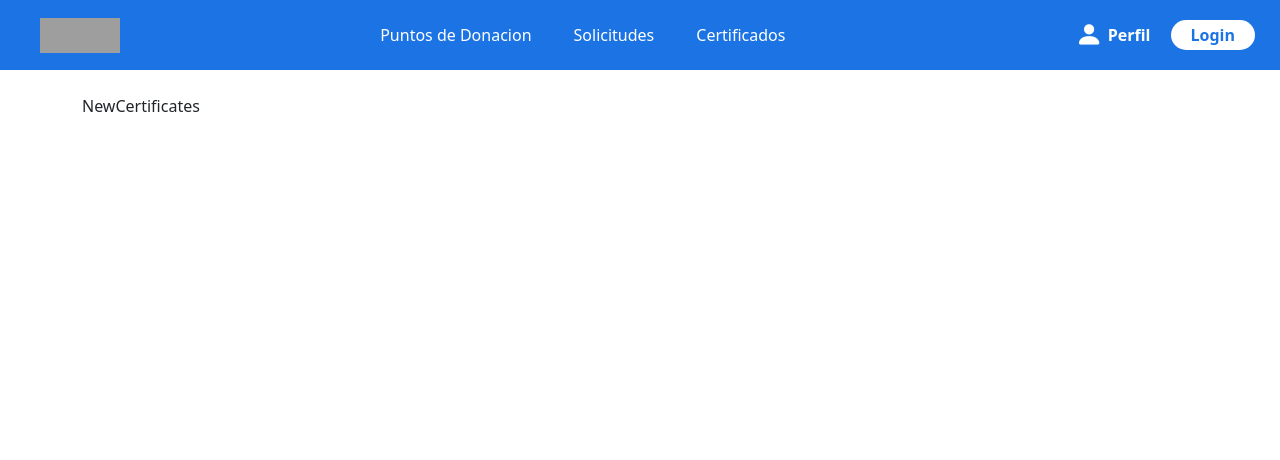
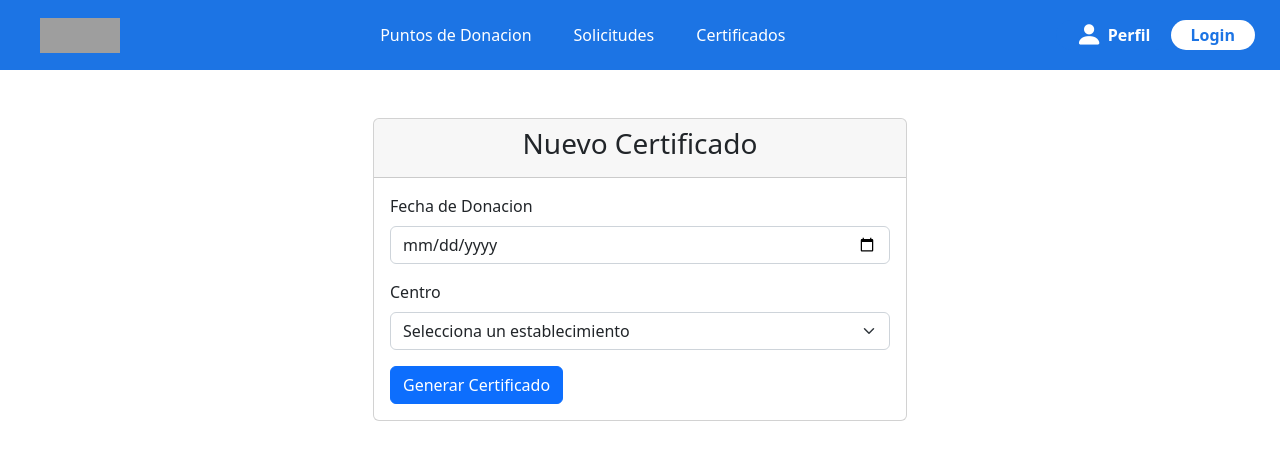
Before and after one commit to EstebanJS7/Componentes_React_Sangre, a React (Vite) app: page /certificado-solicitud in a window 1280 px wide. Shown: the top 460 px of the page. Built offline with nearby package versions, Linux system fonts and the light colour scheme; grey boxes are pictures that could not be loaded.

Commit message:
v2 interfaces hechas, falta correcciones

```diff
--- a/src/components/Navbar.jsx
+++ b/src/components/Navbar.jsx
@@ -27,7 +27,7 @@ function Navbar() {
         </ul>
         <div className="navbutton">
             <ButtonForms transparent={false} background="#1c74e4" textColor="white" showSymbol={true} symbolPosition="left"  icon="bi bi-person-fill" border={false} disabled={false}  height='30px'>
-                Perfil
+            <a style={stylea} href='/perfil'>Perfil</a>
             </ButtonForms>
             <ButtonForms transparent={false} background="white" textColor="#1c74e4" showSymbol={false}  border={false} disabled={false}  height='30px'>
                <a style={stylea} href='/login'>Login</a>
--- a/src/main.jsx
+++ b/src/main.jsx
@@ -8,7 +8,8 @@ import Login from './views/Login.jsx'
 import Register from './views/Register.jsx'
 import PasswordRecovery from './views/PasswordRecovery.jsx'
 import Certificates from './views/Certificates.jsx'
-import NewCertificates from './views/NewCertificates.jsx'
+import NewCertificate from './views/NewCertificate.jsx'
+import Perfil from './views/Perfil.jsx'
 
 const router = createBrowserRouter(
   createRoutesFromElements(
@@ -18,7 +19,8 @@ const router = createBrowserRouter(
       <Route path='registrarse' element={<Register />} />
       <Route path='recuperar-password' element={<PasswordRecovery/>} />
       <Route path='certificados' element={<Certificates/>} />
-      <Route path='certificado-solicitud' element={<NewCertificates />} />
+      <Route path='certificado-solicitud' element={<NewCertificate />} />
+      <Route path='perfil' element={<Perfil />} />
     </Route>
   )
 )
--- a/src/views/NewCertificate.jsx
+++ b/src/views/NewCertificate.jsx
@@ -0,0 +1,92 @@
+import { useState } from "react";
+
+const NewCertificate = () => {
+  const [establishment, setEstablishment] = useState("");
+  const [maxDate] = useState(new Date().toISOString().split("T")[0]);
+  const [errors, setErrors] = useState({});
+
+  const handleInputChange = (e) => {
+    const { name, value } = e.target;
+
+    if (name === "establishment") {
+      setEstablishment(value);
+    }
+  };
+
+  const handleSubmit = (e) => {
+    e.preventDefault();
+    const validationErrors = {};
+
+    if (!establishment) {
+      validationErrors.establishment = "Por favor, selecciona un establecimiento";
+    }
+
+    if (Object.keys(validationErrors).length > 0) {
+      setErrors(validationErrors);
+      return;
+    }
+
+    console.log("Registro exitoso");
+  };
+
+  return (
+    <div className="container">
+      <div className="row justify-content-center mt-5">
+        <div className="col-md-6">
+          <div className="card">
+            <div className="card-header">
+              <h3 className="text-center">Nuevo Certificado</h3>
+            </div>
+            <div className="card-body">
+              <form onSubmit={handleSubmit}>
+                <div className="mb-3">
+                  <label htmlFor="maxDate" className="form-label">
+                    Fecha de Donacion
+                  </label>
+                  <input
+                    type="date"
+                    className="form-control"
+                    id="maxDate"
+                    name="maxDate"
+                    required
+                  />
+                </div>
+                <div className="mb-3">
+                  <label htmlFor="establishment" className="form-label">
+                    Centro
+                  </label>
+                  <select
+                    className={`form-select ${
+                      errors.establishment ? "is-invalid" : ""
+                    }`}
+                    id="establishment"
+                    name="establishment"
+                    value={establishment}
+                    onChange={handleInputChange}
+                    required
+                  >
+                    <option value="">Selecciona un establecimiento</option>
+                    <option value="Establecimiento 1">Establecimiento 1</option>
+                    <option value="Establecimiento 2">Establecimiento 2</option>
+                    <option value="Establecimiento 3">Establecimiento 3</option>
+                    <option value="Establecimiento 4">Establecimiento 4</option>
+                  </select>
+                  {errors.establishment && (
+                    <div className="invalid-feedback">
+                      {errors.establishment}
+                    </div>
+                  )}
+                </div>
+                <button type="submit" className="btn btn-primary">
+                  Generar Certificado
+                </button>
+              </form>
+            </div>
+          </div>
+        </div>
+      </div>
+    </div>
+  );
+};
+
+export default NewCertificate;
--- a/src/views/NewCertificates.jsx
+++ /dev/null
@@ -1,9 +0,0 @@
-import React from 'react'
-
-const NewCertificates = () => {
-  return (
-    <div>NewCertificates</div>
-  )
-}
-
-export default NewCertificates
--- /dev/null
+++ b/src/views/Perfil.jsx
@@ -0,0 +1,46 @@
+import React from "react";
+
+const Perfil = () => {
+  return (
+    <div className="container">
+      <div className="row justify-content-center mt-1">
+        <div className="col-md-4">
+          <div className="card">
+            <div className="card-header">
+              <h3 className="text-center">Alan TORO</h3>
+            </div>
+            <div className="card-body">
+              <img
+                className="d-flex justify-content-center"
+                src=""
+                alt="foto de perfil"
+              />
+              <p className="d-flex justify-content-between">
+                <span>Fecha de nacimiento</span>
+                <span> </span>
+              </p>
+              <p className="d-flex justify-content-between">
+                <span>Email </span>
+                <span></span>
+              </p>
+              <p className="d-flex justify-content-between">
+                <span>Ultima vez donado: </span>
+                <span></span>
+              </p>
+              <p className="d-flex justify-content-between">
+                <span>Sexo: </span>
+                <span></span>
+              </p>
+              <p className="d-flex justify-content-between">
+                <span>C.I: </span>
+                <span></span>
+              </p>
+            </div>
+          </div>
+        </div>
+      </div>
+    </div>
+  );
+};
+
+export default Perfil;
```
Also changed, not shown: src/views/perfil.png (added).
